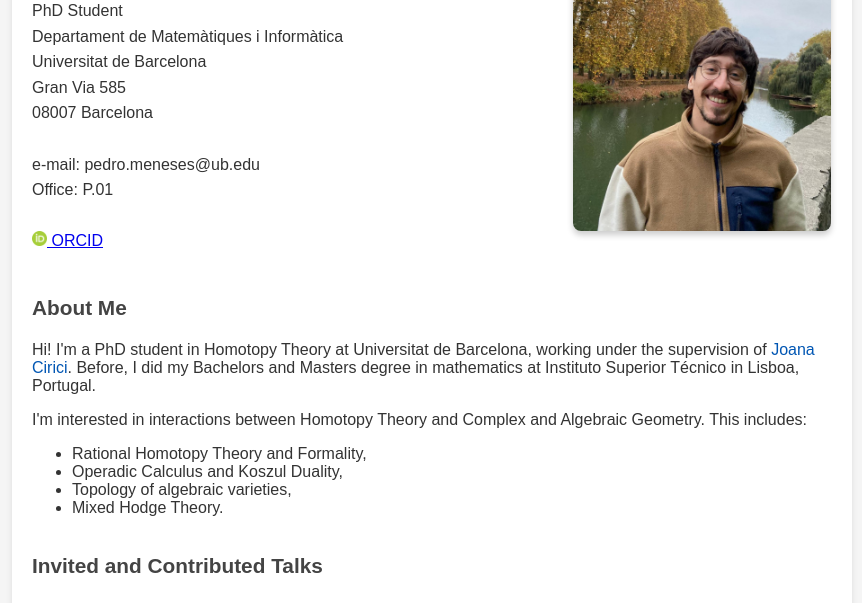
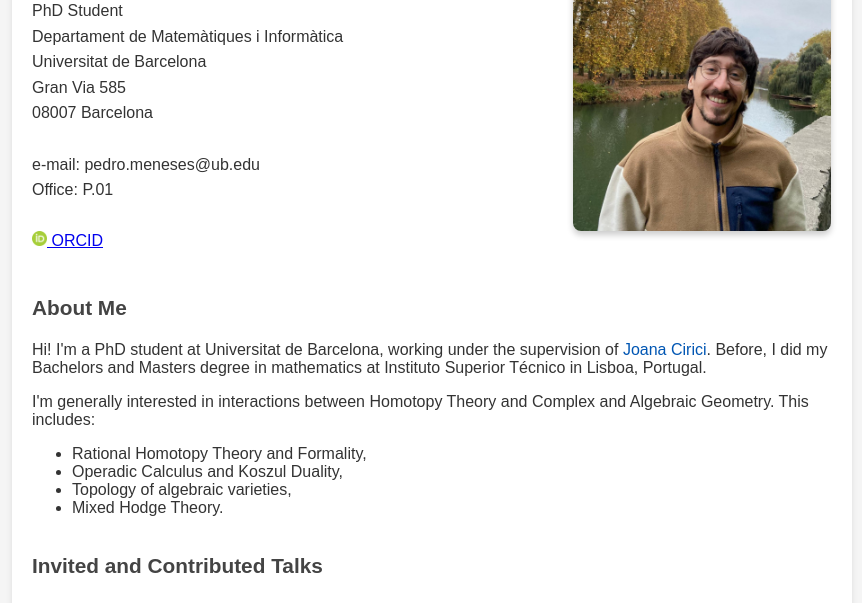
Before and after one commit to pMenMag/Personal-Webpage, a plain HTML site: page index.html in a window 1280 px wide. Shown: the part 139-742 px from the top of the page, without its empty margins (208-1070 px from the left). Drawn offline with Linux system fonts and the light colour scheme.

Commit message:
Update index.html

```diff
--- a/index.html
+++ b/index.html
@@ -206,11 +206,11 @@
     <div class="section about-me">
       <h2>About Me</h2>
       <p>
-        Hi! I'm a PhD student in Homotopy Theory at Universitat de Barcelona, working under the supervision of
+        Hi! I'm a PhD student at Universitat de Barcelona, working under the supervision of
         <a href="https://www.ub.edu/topologia/jcirici/" target="_blank">Joana Cirici</a>.
         Before, I did my Bachelors and Masters degree in mathematics at Instituto Superior Técnico in Lisboa, Portugal.
       </p>
-      <p>I'm interested in interactions between Homotopy Theory and Complex and Algebraic Geometry. This includes:</p>
+      <p>I'm generally interested in interactions between Homotopy Theory and Complex and Algebraic Geometry. This includes:</p>
         <ul>
           <li>Rational Homotopy Theory and Formality,</li>
           <li>Operadic Calculus and Koszul Duality,</li>
```
